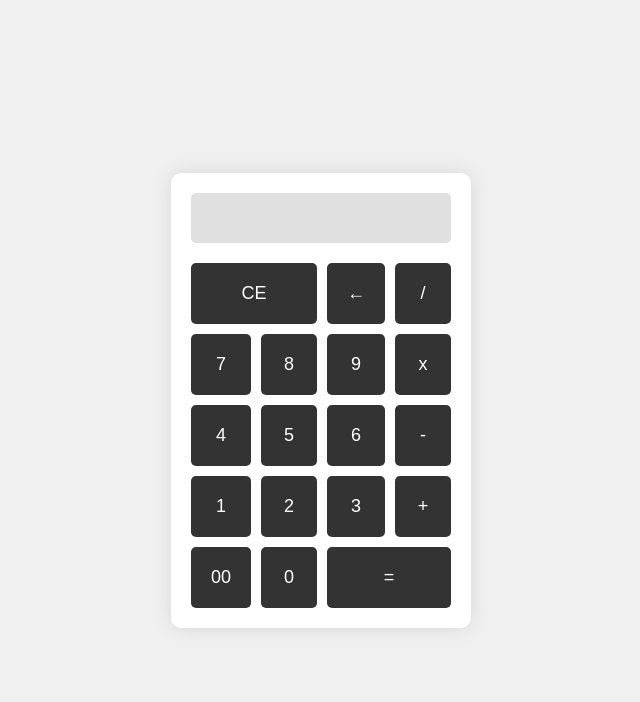
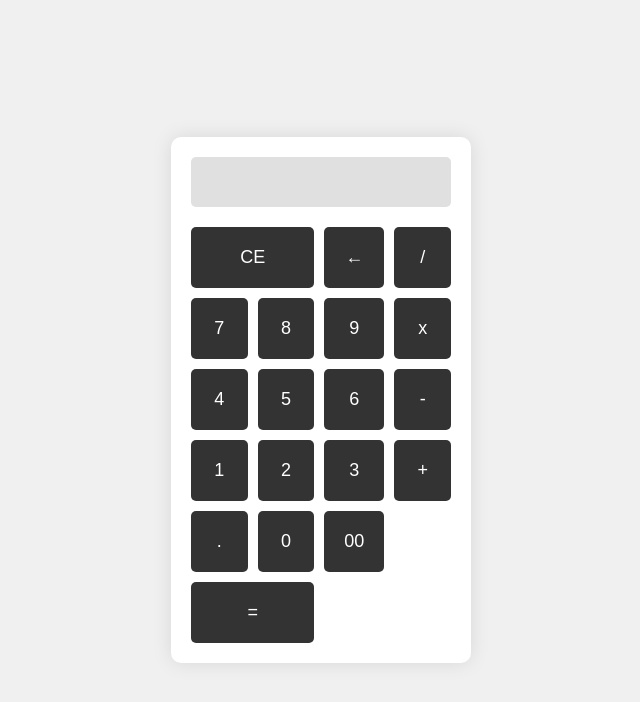
Before and after one commit to olalekanali/Calculator, a plain HTML site: page calculator/index.html in a window 1280 px wide. Shown: the whole page, without its empty margins (319-959 px from the left). Drawn offline with Linux system fonts and the light colour scheme.

Commit message:
added decimal point

```diff
--- a/calculator/index.html
+++ b/calculator/index.html
@@ -25,8 +25,9 @@
             <button onclick="appendNumber('2')">2</button>
             <button onclick="appendNumber('3')">3</button>
             <button onclick="appendOperator('+')">+</button>
+            <button onclick="appendNumber('.')">.</button>
+            <button onclick="appendNumber('0')" >0</button>
             <button onclick="appendNumber('00')">00</button>
-            <button onclick="appendNumber('0')" >0</button>
             <button onclick="calculate()" class="zero">=</button>
         </div>
     </div>
```
